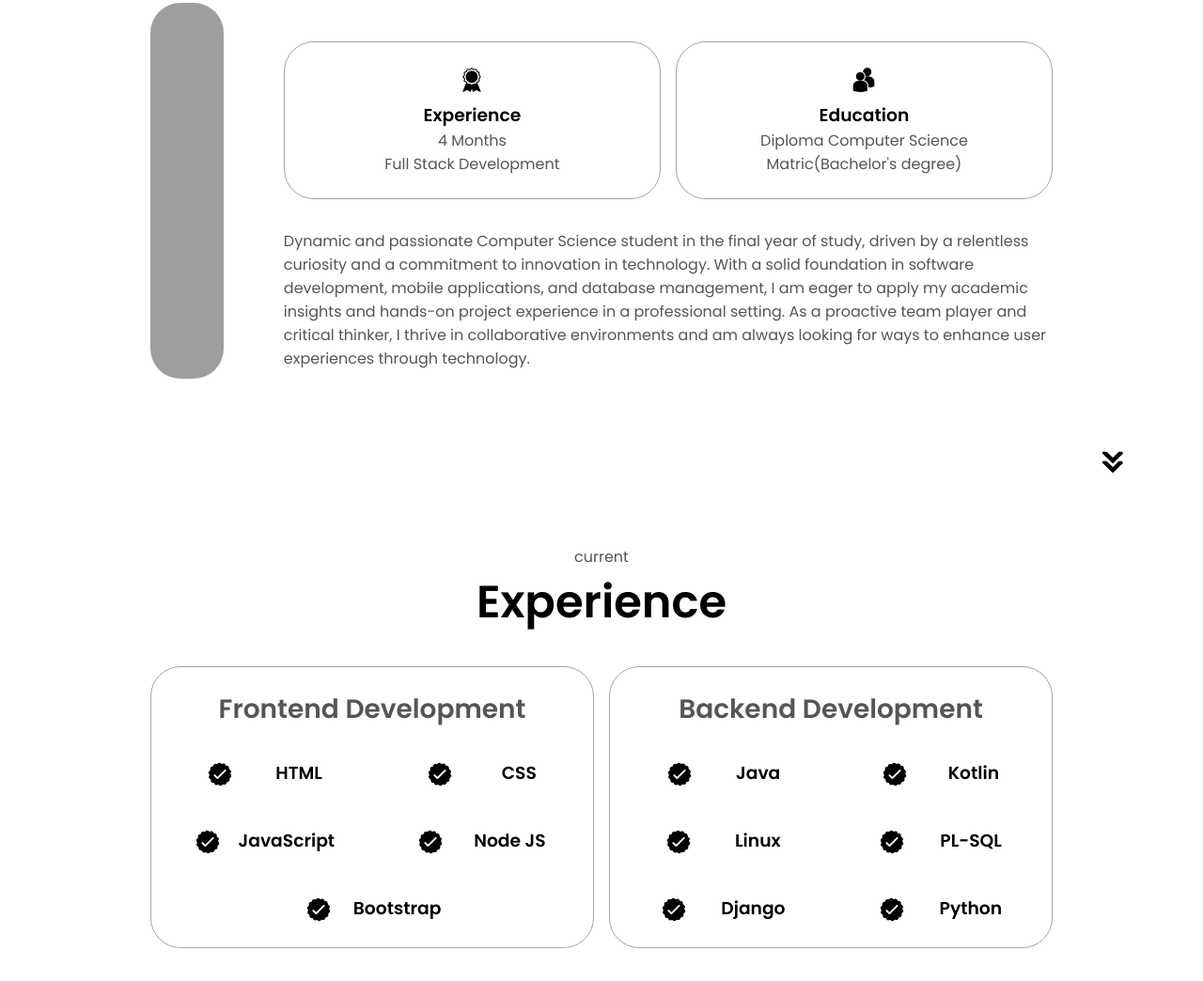
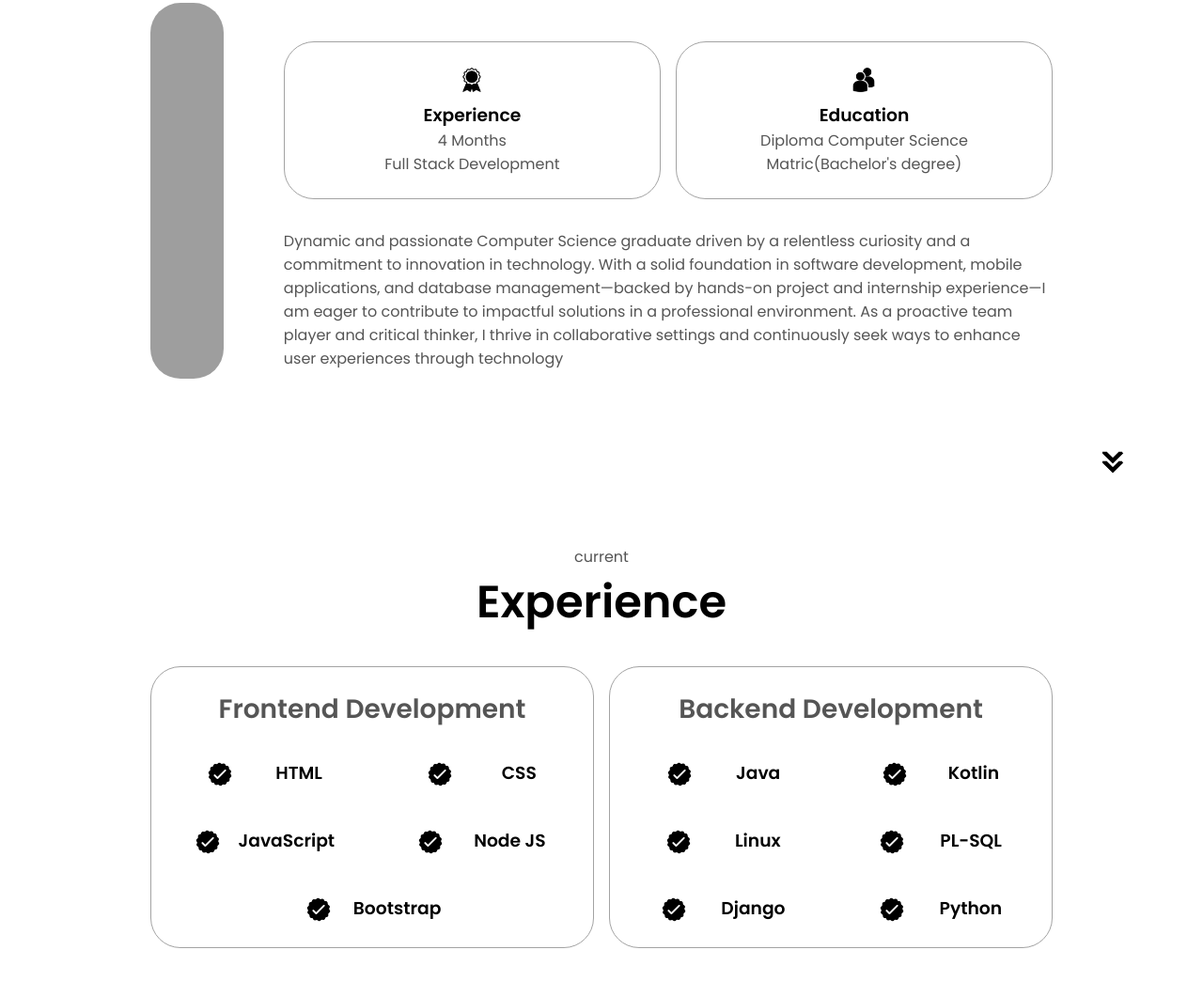
Before and after one commit to Smangaliso-web/Smangaliso-web.github.io, a plain HTML site: page index.html in a window 1280 px wide. Shown: the part 1140-2184 px from the top of the page at 94% size. Drawn offline with Linux system fonts and the light colour scheme; grey boxes are pictures that could not be loaded.

Commit message:
Update index.html

```diff
--- a/index.html
+++ b/index.html
@@ -107,9 +107,7 @@
           </div>
           <div class="text-container">
             <p>
-              Dynamic and passionate Computer Science student in the final year of study, driven by a relentless curiosity and a commitment to innovation in technology.
-              With a solid foundation in software development, mobile applications, and database management, I am eager to apply my academic insights and
-              hands-on project experience in a professional setting. As a proactive team player and critical thinker, I thrive in collaborative environments and am always looking for ways to enhance user experiences through technology.
+              Dynamic and passionate Computer Science graduate driven by a relentless curiosity and a commitment to innovation in technology. With a solid foundation in software development, mobile applications, and database management—backed by hands-on project and internship experience—I am eager to contribute to impactful solutions in a professional environment. As a proactive team player and critical thinker, I thrive in collaborative settings and continuously seek ways to enhance user experiences through technology
             </p>
           </div>
         </div>
```
